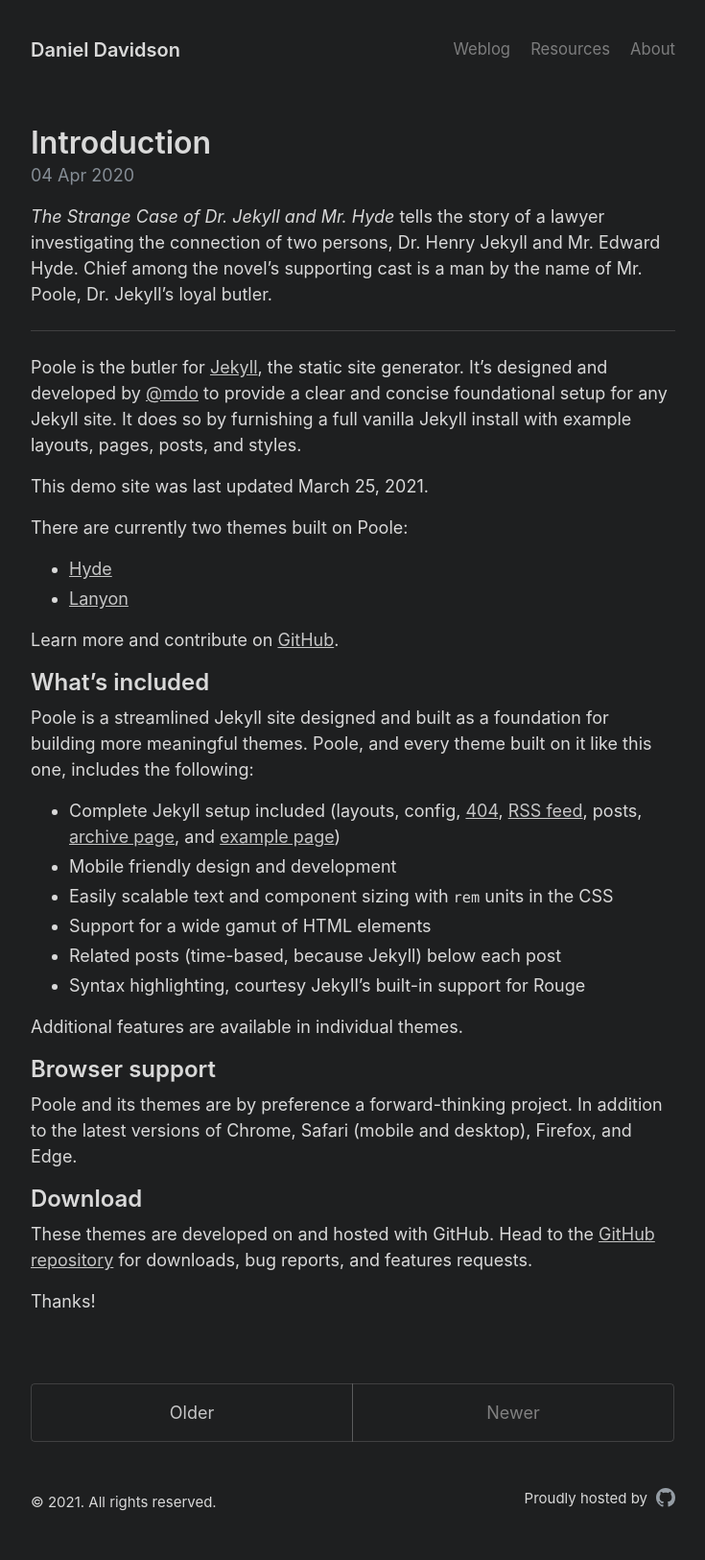
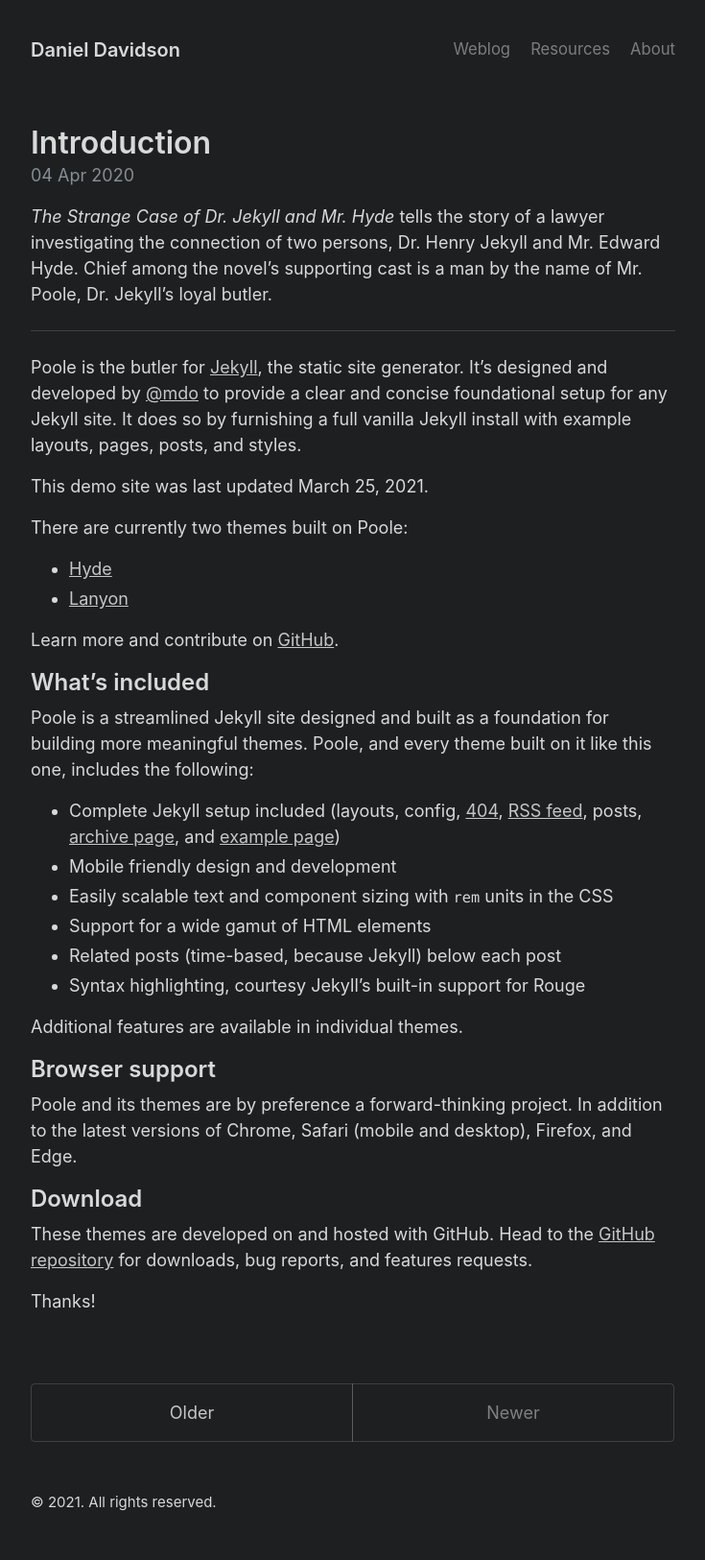
Before and after one commit to danieldavidson/danieldavidson.github.io, a Jekyll site: the page built from index.html, in a window 1280 px wide. Shown: the whole page at 96% size, without its empty margins (272-1007 px from the left). Built offline with Jekyll 4.4.1, drawn with Linux system fonts in a browser that asks for light colours; the list of posts is cut into pages by our own code.

Commit message:
Update default.html

```diff
--- a/_layouts/default.html
+++ b/_layouts/default.html
@@ -26,10 +26,6 @@
           <time datetime="{{ site.time | date_to_xmlschema }}"
             >{{ site.time | date: '%Y' }}</time
           >. All rights reserved.
-        </small>
-        <a href="https://github.com/github"><img src="/img/github-mark.svg" style="float: right; margin-left: .5em;"></a>
-        <small style="float: right;">
-          Proudly hosted by
         </small>
       </footer>
     </div>
```
